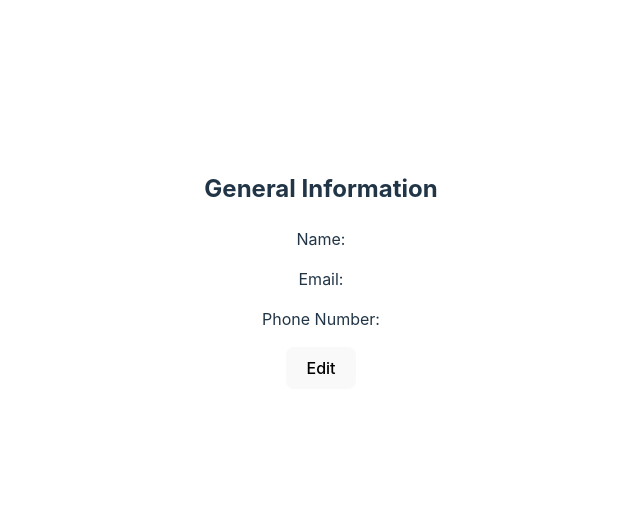
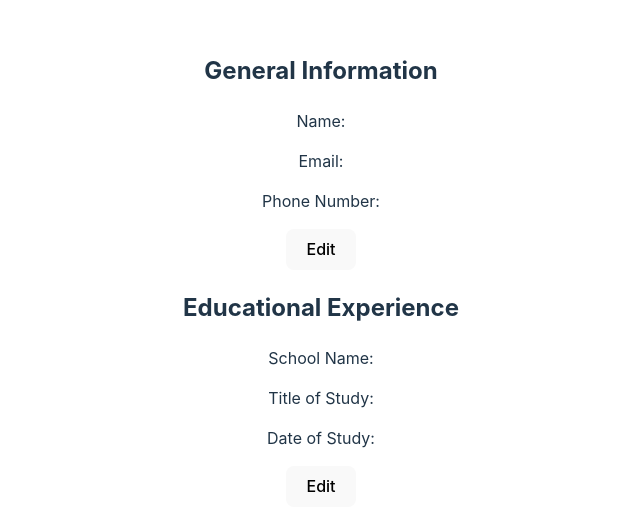
Before and after one commit to odilson-dev/react-cv-application, a React (Vite) app: page / in a window 1280 px wide. Shown: the part 130-660 px from the top of the page, without its empty margins (319-959 px from the left). Built offline with nearby package versions, Linux system fonts and the light colour scheme.

Commit message:
Create EducationalExperience component

```diff
--- a/src/App.jsx
+++ b/src/App.jsx
@@ -1,10 +1,12 @@
 import GeneralInformation from "./components/GeneralInformation";
+import EducationalExperience from "./components/EducationalExperience";
 import "./App.css";
 
 function App() {
   return (
     <div>
       <GeneralInformation />
+      <EducationalExperience />
     </div>
   );
 }
--- /dev/null
+++ b/src/components/EducationalExperience.jsx
@@ -0,0 +1,86 @@
+import { useState } from "react";
+
+function EducationalExperience() {
+  // State to hold form input values
+  const [formData, setFormData] = useState({
+    schoolName: "",
+    titleOfStudy: "",
+    dateOfStudy: "",
+  });
+  const [isOnEdit, setIsOnEdit] = useState(false);
+
+  // Handle form input changes
+  const handleInputChange = (e) => {
+    const { name, value } = e.target;
+    setFormData({
+      ...formData,
+      [name]: value,
+    });
+  };
+
+  // Handle form submission
+  const handleSubmit = (e) => {
+    e.preventDefault();
+    // You can perform any action here, such as submitting the data to a server
+    console.log(formData);
+    setIsOnEdit(false);
+  };
+  // Handle form Edition
+  const handleEdition = (e) => {
+    e.preventDefault();
+    setIsOnEdit(true);
+  };
+  console.log(isOnEdit);
+  if (isOnEdit) {
+    return (
+      <div>
+        <h2>Educational Experience</h2>
+        <form onSubmit={handleSubmit}>
+          <label>
+            School Name:
+            <input
+              type="text"
+              name="schoolName"
+              value={formData.schoolName}
+              onChange={handleInputChange}
+            />
+          </label>
+          <br />
+          <label>
+            Title Of Study:
+            <input
+              type="text"
+              name="titleOfStudy"
+              value={formData.titleOfStudy}
+              onChange={handleInputChange}
+            />
+          </label>
+          <br />
+          <label>
+            Date of Study:
+            <input
+              name="dateOfStudy"
+              type="date"
+              value={formData.dateOfStudy}
+              onChange={handleInputChange}
+            />
+          </label>
+          <br />
+          <button type="submit">Submit</button>
+        </form>
+      </div>
+    );
+  } else {
+    return (
+      <div>
+        <h2>Educational Experience</h2>
+        <p>School Name: {formData.schoolName}</p>
+        <p>Title of Study: {formData.titleOfStudy}</p>
+        <p>Date of Study: {formData.dateOfStudy}</p>
+        <button onClick={handleEdition}>Edit</button>
+      </div>
+    );
+  }
+}
+
+export default EducationalExperience;
```
